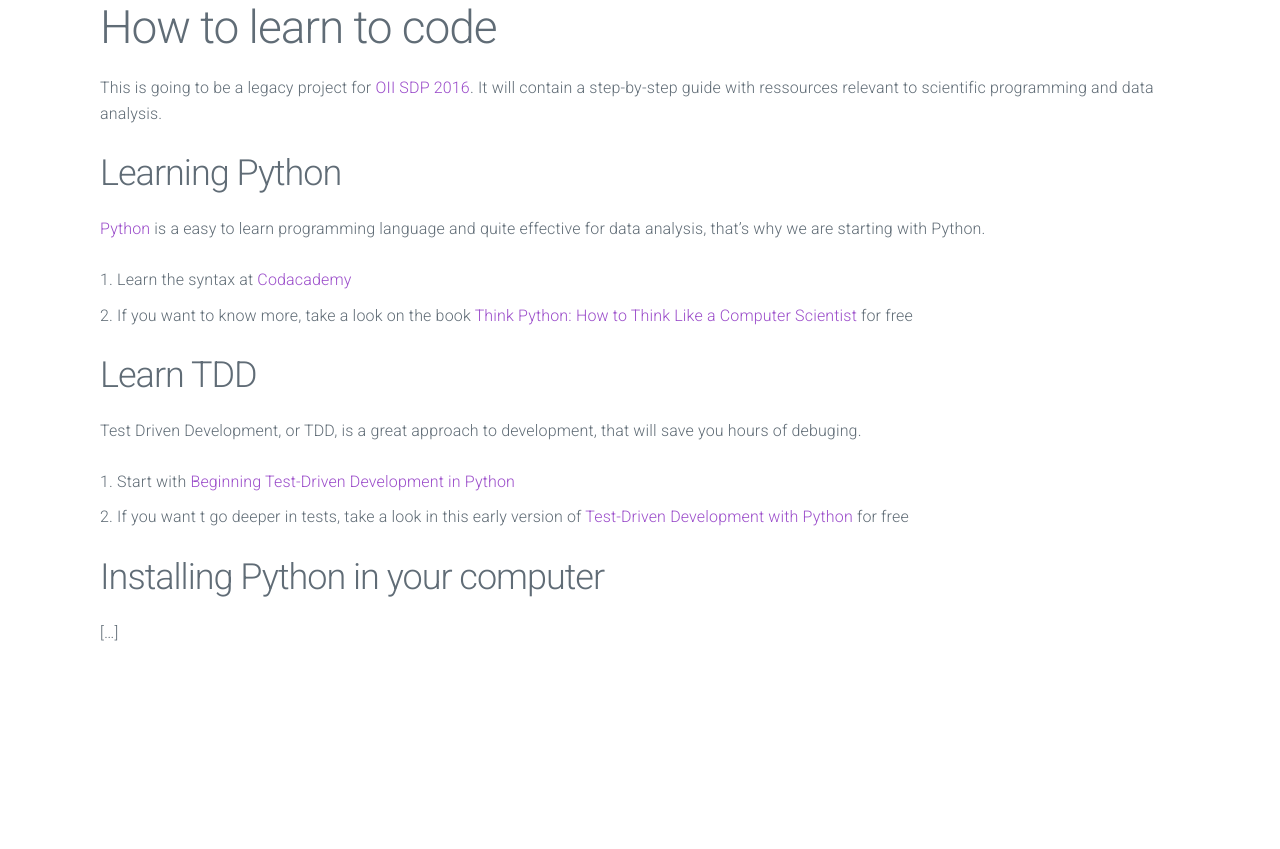
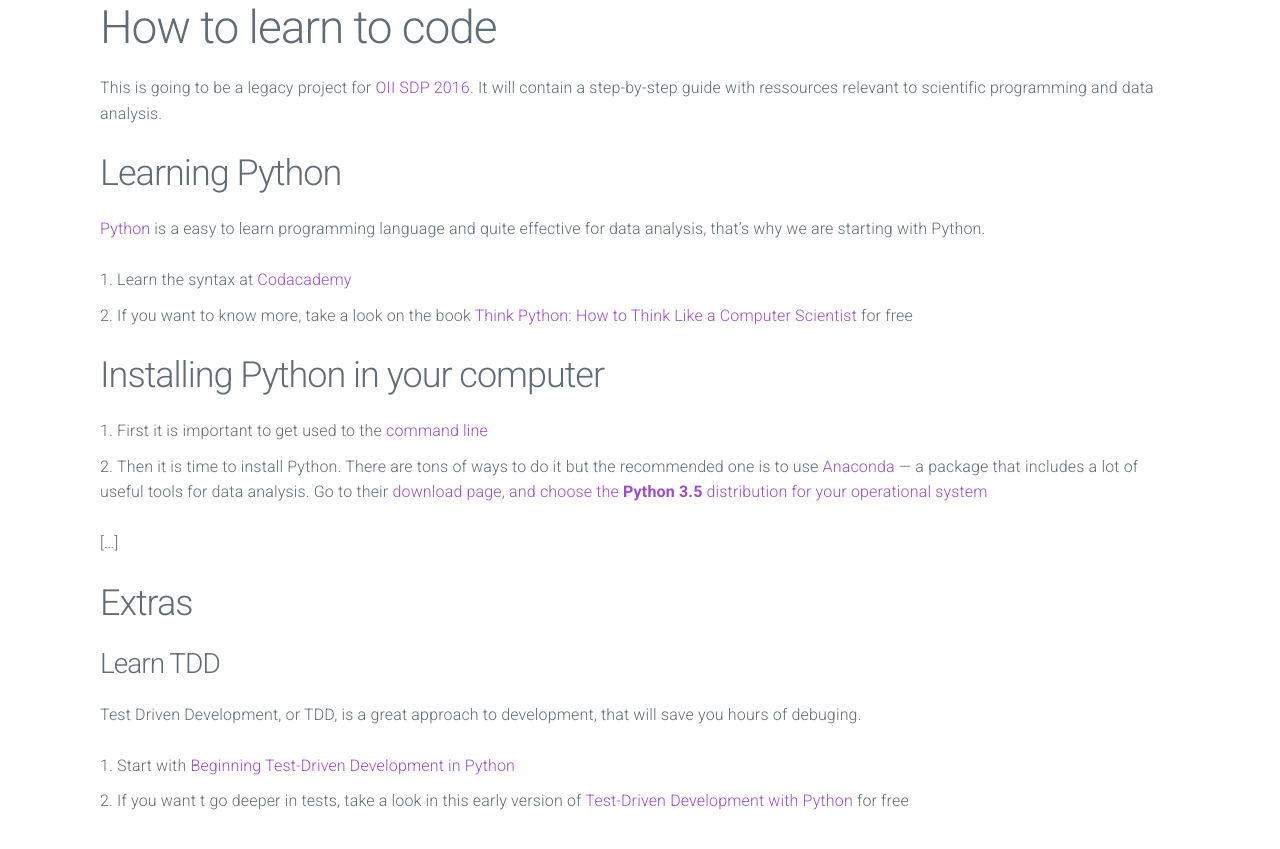
Before and after one commit to OII-SDP-2016/how-to-learn-to-code, a Jekyll site: the page built from index.md, in a window 1280 px wide. Shown: the top 849 px of the page. Built offline with Jekyll 4.4.1, drawn with Linux system fonts in a browser that asks for light colours; nearby versions of some CDN libraries.

Commit message:
Add command line and Anaconda resources (fix #5)

```diff
--- a/index.md
+++ b/index.md
@@ -13,13 +13,18 @@ This is going to be a legacy project for [OII SDP 2016](http://sdp.oii.ox.ac.uk)
 1. Learn the syntax at [Codacademy](https://www.codecademy.com/tracks/python)
 2. If you want to know more, take a look on the book [Think Python: How to Think Like a Computer Scientist](http://www.greenteapress.com/thinkpython/thinkpython.html) for free
 
-## Learn TDD
+## Installing Python in your computer
+
+1. First it is important to get used to the [command line](https://www.codecademy.com/courses/learn-the-command-line)
+2. Then it is time to install Python. There are tons of ways to do it but the recommended one is to use [Anaconda](https://www.continuum.io/anaconda) — a package that includes a lot of useful tools for data analysis. Go to their [download page, and choose the **Python 3.5** distribution for your operational system](https://www.continuum.io/downloads)
+
+[…]
+
+## Extras
+
+### Learn TDD
 
 Test Driven Development, or TDD, is a great approach to development, that will save you hours of debuging.
 
 1. Start with [Beginning Test-Driven Development in Python](http://code.tutsplus.com/tutorials/beginning-test-driven-development-in-python--net-30137)
 2. If you want t go deeper in tests, take a look in this early version of [Test-Driven Development with Python](http://chimera.labs.oreilly.com/books/1234000000754/index.html) for free
-
-## Installing Python in your computer
-
-[…]
```
